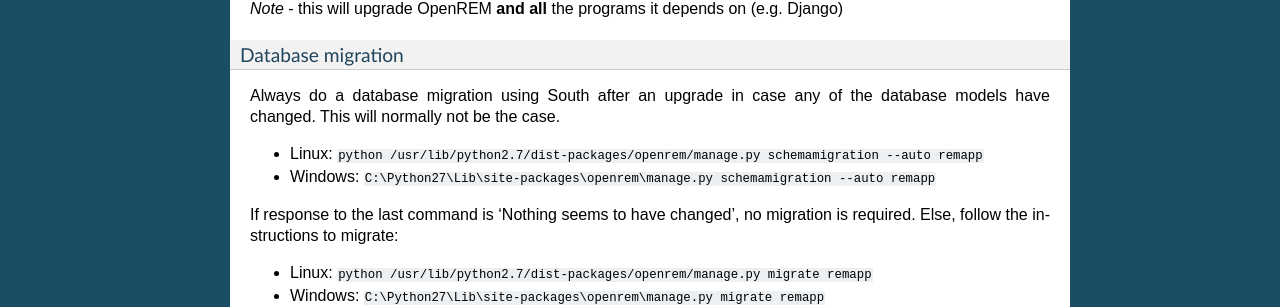
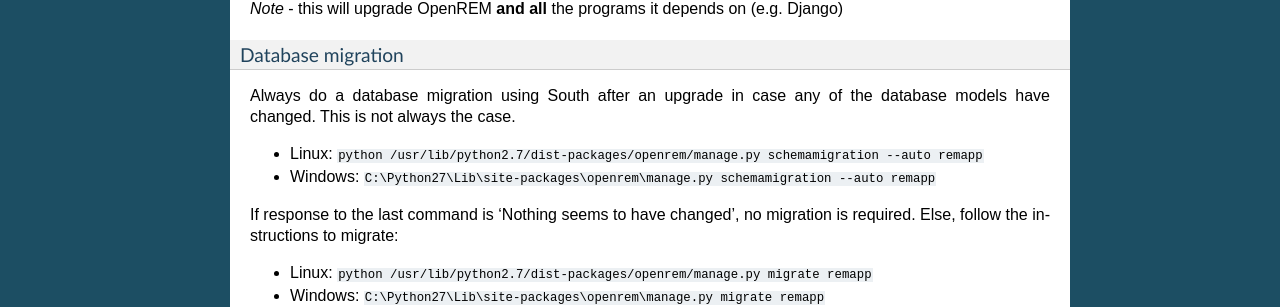
Before and after one commit to ckswilliams/modOpenREM, a Sphinx documentation site: the page built from docs/releasenotes.rst, in a window 1280 px wide. Shown: the part 597-904 px from the top of the page. Built offline with Sphinx 7.4.7, drawn with Linux system fonts in a browser that asks for light colours.

Commit message:
Minor changes to docs.

```diff
--- a/docs/release-0.4.3.rst
+++ b/docs/release-0.4.3.rst
@@ -62,6 +62,6 @@
 your database settings. There is also a trickier than usual database
 migration and instructions for setting up users.
 
-*Instructions for upgrading to 0.4.3, something like* ``sudo pip install openrem==0.4.2``
+*Instructions for upgrading to 0.4.2, something like* ``sudo pip install openrem==0.4.2``
 
 Follow the instructions in :doc:`release-0.4.0`
--- a/docs/releasenotes.rst
+++ b/docs/releasenotes.rst
@@ -41,7 +41,7 @@
 ^^^^^^^^^^^^^^^^^^
 
 Always do a database migration using South after an upgrade in case any of the
-database models have changed. This will normally not be the case.
+database models have changed. This is not always the case.
 
 * Linux: ``python /usr/lib/python2.7/dist-packages/openrem/manage.py schemamigration --auto remapp``
 * Windows: ``C:\Python27\Lib\site-packages\openrem\manage.py schemamigration --auto remapp``
```
